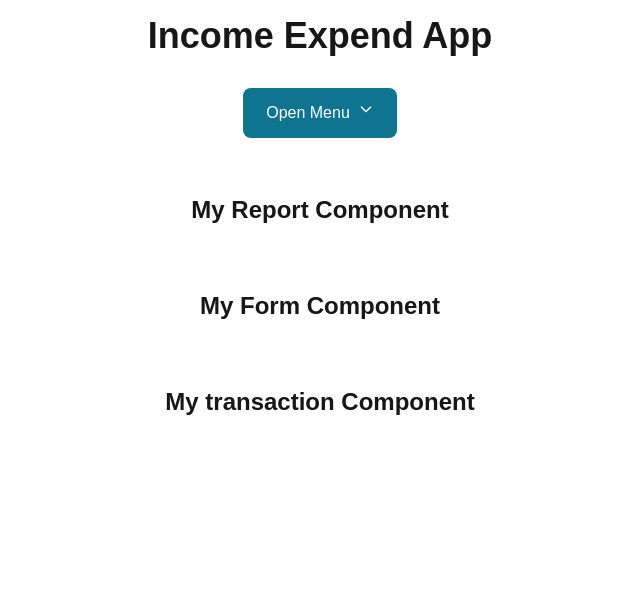
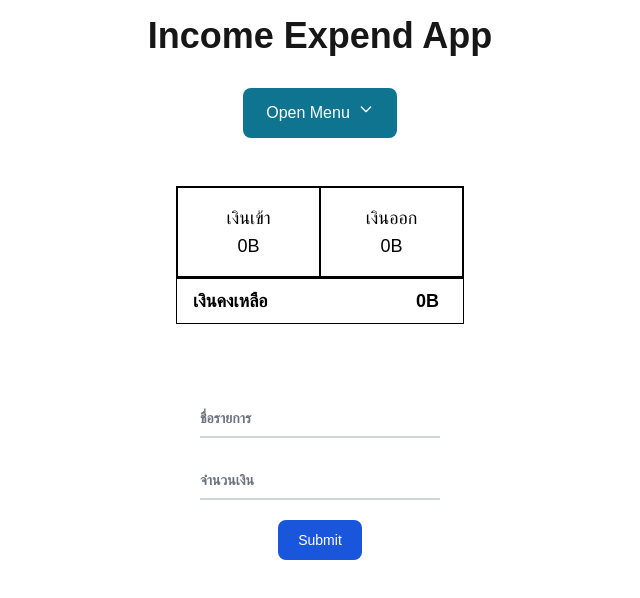
Before and after one commit to Wattanai97/Next-IncomeExpend, a Next.js app: page / in a window 1280 px wide. Shown: the top 598 px of the page, without its empty margins (320-960 px from the left). Built offline with nearby package versions, Linux system fonts and the light colour scheme.

Commit message:
Update-Component

```diff
--- a/app/components/FormComponent.tsx
+++ b/app/components/FormComponent.tsx
@@ -1,13 +1,94 @@
-import React from 'react'
+import React, { ChangeEvent, FormEvent, MouseEvent, useState } from "react";
+import { useGlobalState } from "../globalstate";
+import { v4 as uuidv4 } from "uuid";
 
 const FormComponent = () => {
+  const setTransactions = useGlobalState().setTransactions;
+  //
+  const [title, setTitle] = useState<string>("");
+  const [amount, setAmount] = useState<string>("");
+  //
+  const changetitle = (event: ChangeEvent<HTMLInputElement>) => {
+    setTitle(event.target.value);
+  };
+  const changeamount = (event: ChangeEvent<HTMLInputElement>) => {
+    setAmount(event.target.value);
+  };
+  const formsubmit = async (event: FormEvent) => {
+    event.preventDefault();
+    if (title.trim().length === 0 || amount.trim().length === 0) {
+      return alert("โปรดกรอกข้อมูลให้ครบถ้วน");
+    }
+    const newtransaction = await {
+      id: uuidv4(),
+      title: title,
+      amount: Number(amount),
+    };
+    if (await newtransaction) {
+      const CF = await confirm("ยืนยันการเพิ่มข้อมูล ?");
+      if (CF) {
+        await setTransactions((prev) => [...prev, newtransaction]);
+        alert("เพิ่มรายการสำเร็จ");
+        setAmount("");
+        setTitle("");
+      }
+      return;
+    }
+    return;
+  };
   return (
-    <div className='Trans-Component my-4'>
-      <p className="text-center text-wthie font-bold text-2xl my-2">
-        My Form Component
-      </p>
+    <div className="Trans-Component my-4">
+      <form
+        onSubmit={formsubmit}
+        className="max-w-md mx-auto bg-gray- p-6 w-72"
+      >
+        <div className="relative z-0 w-full mb-5 group">
+          <input
+            onChange={changetitle}
+            value={title}
+            type="text"
+            name="title"
+            id="title"
+            className="block py-2.5 px-0 w-full text-sm text-gray-200 bg-transparent border-0 border-b-2 border-gray-300 appearance-none dark:text-white dark:border-gray-600 dark:focus:border-green-500 focus:outline-none focus:ring-0 focus:border-green-600 peer"
+            placeholder=" "
+            required
+          />
+          <label
+            htmlFor="title"
+            className="peer-focus:font-medium absolute text-sm text-gray-500 dark:text-gray-400 duration-300 transform -translate-y-6 scale-75 top-3 -z-10 origin-[0] peer-focus:start-0 rtl:peer-focus:translate-x-1/4 rtl:peer-focus:left-auto peer-focus:text-green-600 peer-focus:dark:text-green-500 peer-placeholder-shown:scale-100 peer-placeholder-shown:translate-y-0 peer-focus:scale-75 peer-focus:-translate-y-6"
+          >
+            ชื่อรายการ
+          </label>
+        </div>
+        <div className="relative z-0 w-full mb-5 group">
+          <input
+            value={amount}
+            onChange={changeamount}
+            type="text"
+            name="amount"
+            id="amount"
+            className="block py-2.5 px-0 w-full text-sm text-gray-200 bg-transparent border-0 border-b-2 border-gray-300 appearance-none dark:text-white dark:border-gray-600 dark:focus:border-green-500 focus:outline-none focus:ring-0 focus:border-green-600 peer"
+            placeholder=" "
+            required
+          />
+          <label
+            htmlFor="amount"
+            className="peer-focus:font-medium absolute text-sm text-gray-500 dark:text-gray-400 duration-300 transform -translate-y-6 scale-75 top-3 -z-10 origin-[0] peer-focus:start-0 rtl:peer-focus:translate-x-1/4 peer-focus:text-green-600 peer-focus:dark:text-blue-500 peer-placeholder-shown:scale-100 peer-placeholder-shown:translate-y-0 peer-focus:scale-75 peer-focus:-translate-y-6"
+          >
+            จำนวนเงิน
+          </label>
+        </div>
+        <div className="flex justify-center">
+          <button
+            type="submit"
+            className=" text-white bg-blue-700 hover:bg-blue-800 focus:ring-4 focus:outline-none focus:ring-blue-300 font-medium rounded-lg text-sm w-full sm:w-auto px-5 py-2.5 text-center dark:bg-blue-600 dark:hover:bg-blue-700 dark:focus:ring-blue-800"
+          >
+            Submit
+          </button>
+        </div>
+      </form>
     </div>
-  )
-}
+  );
+};
 
-export default FormComponent
+export default FormComponent;
--- a/app/components/ReportComponent.tsx
+++ b/app/components/ReportComponent.tsx
@@ -1,13 +1,26 @@
-import React from 'react'
+import React from "react";
 
 const ReportComponent = () => {
   return (
-    <div className='Trans-Component my-4'>
-      <p className="text-center text-wthie font-bold text-2xl my-2">
-        My Report Component
-      </p>
+    <div className="Report-Component my-4">
+      <div className="bg-white border border-black flex justify-between w-72 ">
+        <div className="income p-4  text-lg w-full text-center font-medium text-black border border-black">
+          <p>เงินเข้า</p>
+          <p>0B</p>
+        </div>
+        <div className="expend p-4 text-center w-full text-lg font-medium text-black border border-black">
+          <p>เงินออก</p>
+          <p>0B</p>
+        </div>
+      </div>
+      <div className="w-72 border border-black bg-white">
+        <div className="flex justify-between text-black text-lg py-2">
+          <span className="ps-4 ">เงินคงเหลือ</span>
+          <span className="pe-6">0B</span>
+        </div>
+      </div>
     </div>
-  )
-}
+  );
+};
 
-export default ReportComponent
+export default ReportComponent;
--- a/app/components/TransactionsComponent.tsx
+++ b/app/components/TransactionsComponent.tsx
@@ -1,13 +1,30 @@
-import React from 'react'
+import React from "react";
+import { useGlobalState } from "../globalstate";
 
 const TransactionsComponent = () => {
+  const transactions = useGlobalState().transactions;
+
+  if (!transactions || transactions.length == 0) {
+    return <p className="text-center text-4xl font-bold text-white my-4">ไม่พบรายการของคุณ</p>
+  }
   return (
-    <div className='Trans-Component my-4'>
-      <p className="text-center text-wthie font-bold text-2xl my-2">
-        My transaction Component
-      </p>
+    <div className="Trans-Component my-4">
+      <ul>
+        {transactions.map((e) => (
+          <li key={e.id}
+            className={
+              e.amount > 0
+                ? "w-72 px-6 py-3 my-3 text-black font-medium text-lg flex justify-between rounded-md bg-white shadow-xl shadow-green-600/90"
+                : "w-72 px-6 py-3 my-3 text-black font-medium text-lg flex justify-between rounded-md bg-white shadow-xl shadow-red-600/90"
+            }
+          >
+            <span>{e.title}</span>
+            <span>{e.amount}</span>
+          </li>
+        ))}
+      </ul>
     </div>
-  )
-}
+  );
+};
 
-export default TransactionsComponent
+export default TransactionsComponent;
--- a/app/globalstate.tsx
+++ b/app/globalstate.tsx
@@ -1,10 +1,17 @@
 'use client'
 import { createContext, useContext, useState, ReactNode, Dispatch, SetStateAction, useEffect } from "react";
 
+interface transactionProps {
+  transactions:{
+    id:string
+    title:string,
+    amount:number,
+  }[]
+}
 // 🎯 กำหนด Type ของ State
 interface GlobalStateType {
- transactions:[]
- setTransactions:Dispatch<SetStateAction<[]>>
+ transactions:transactionProps["transactions"]
+ setTransactions:Dispatch<SetStateAction<transactionProps["transactions"]>>
  setTogglereport:Dispatch<SetStateAction<boolean>>
  setToggleform:Dispatch<SetStateAction<boolean>>
  setToggletrans:Dispatch<SetStateAction<boolean>>
@@ -18,7 +25,7 @@ const GlobalStateContext = createContext<GlobalStateType | undefined>(undefined)
 
 // ➜ สร้าง Provider
 export const GlobalStateProvider = ({ children }: { children: ReactNode }) => {
-  const [transactions, setTransactions] = useState<[]>([]);
+  const [transactions, setTransactions] = useState<transactionProps["transactions"]>([]);
   const [togglereport, setTogglereport] = useState<boolean>(false);
   const [toggleform, setToggleform] = useState<boolean>(false);
   const [toggletrans, setToggletrans] = useState<boolean>(false);
--- a/package.json
+++ b/package.json
@@ -13,7 +13,8 @@
     "flowbite-react": "^0.10.2",
     "next": "15.1.6",
     "react": "^19.0.0",
-    "react-dom": "^19.0.0"
+    "react-dom": "^19.0.0",
+    "uuid": "^11.0.5"
   },
   "devDependencies": {
     "@eslint/eslintrc": "^3",
```
Also changed, not shown: 1 other file (tests, documents, lock files or other folders).
